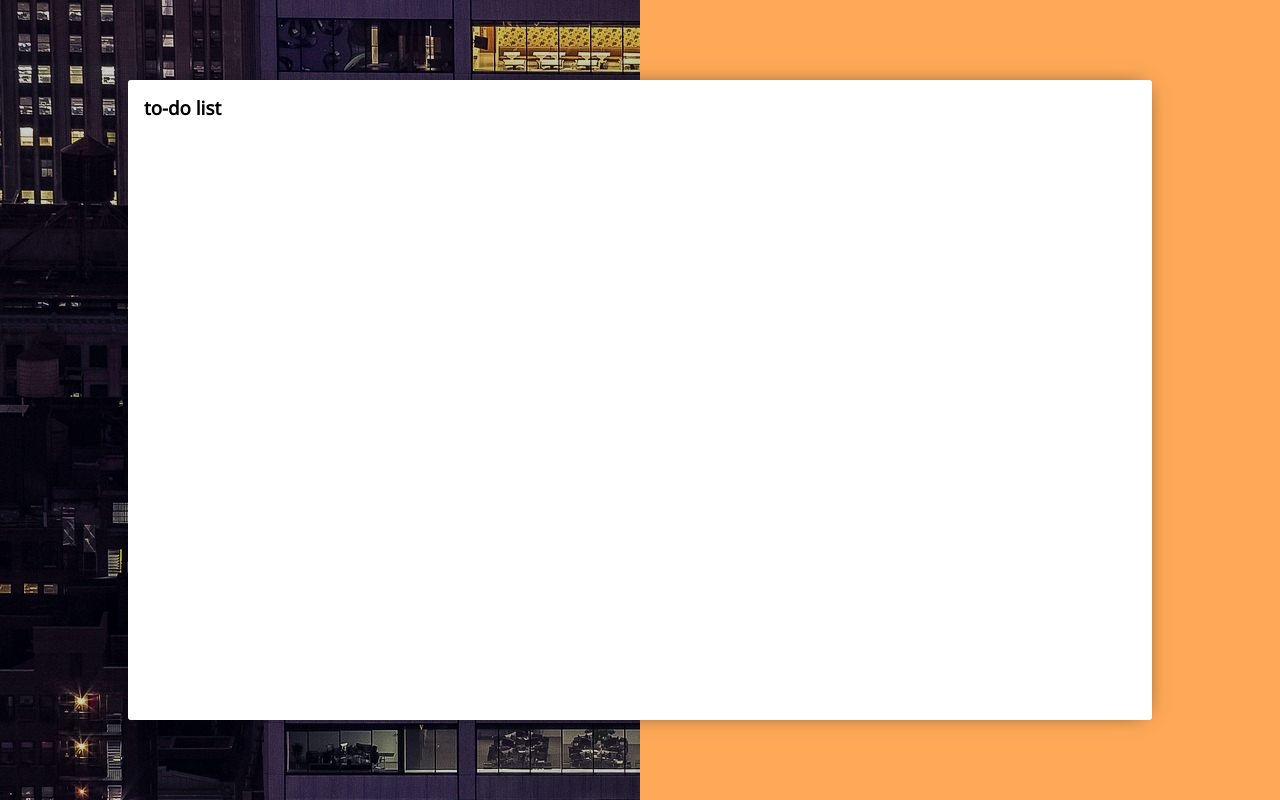
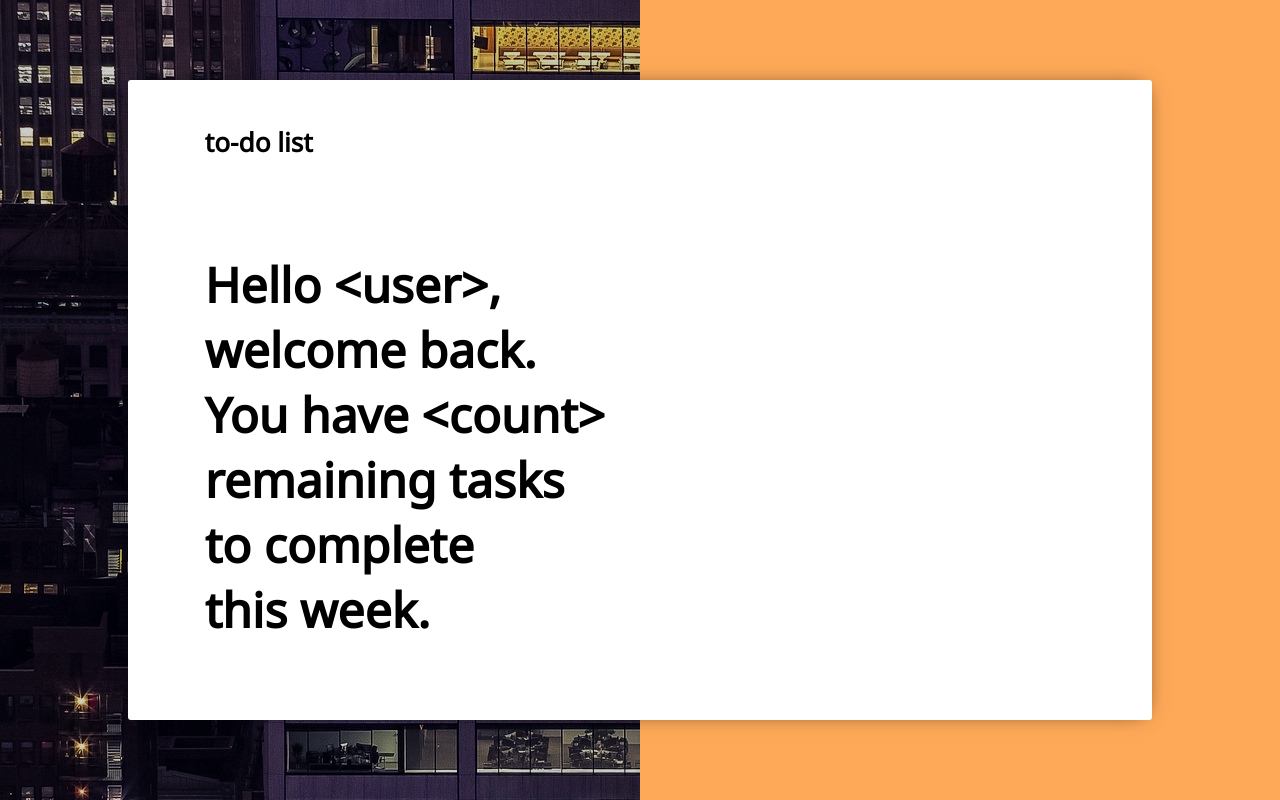
Before and after one commit to pkestikar/todoList, a React app: page / in a window 1280 px wide. Built offline with nearby package versions, Linux system fonts and the light colour scheme.

Commit message:
added the mesage on the left side

```diff
--- a/app/components/TodoPad/index.js
+++ b/app/components/TodoPad/index.js
@@ -4,7 +4,24 @@ import TopBar from 'Components/TopBar';
 const TodoPad = (props) => {
     return (
         <div className="todo-pad">
-            <TopBar/>
+            <div className="todo-pad-content">
+                <TopBar/>
+                <div className="todo-wrapper">
+                    <div className="message">
+                        <p>
+                            Hello {'<user>'}, <br/>
+                            welcome back. <br/>
+                            You have {'<count>'} <br/>
+                            remaining tasks <br/>
+                            to complete <br/>
+                            this week. <br/>
+                        </p>
+                    </div>
+                    <div className="the-list">
+
+                    </div>
+                </div>
+            </div>
         </div>
     )
 };
--- a/app/components/TodoPad/style.scss
+++ b/app/components/TodoPad/style.scss
@@ -10,8 +10,33 @@
   background: white;
   border-radius: 3px;
   position: absolute;
+  display: flex;
+  justify-content: center;
 
   box-shadow: 0px 0px 20px -8px rgba(0,0,0,0.75);
   -webkit-box-shadow: 0px 0px 20px -8px rgba(0,0,0,0.75);
   -moz-box-shadow: 0px 0px 20px -8px rgba(0,0,0,0.75);
+
+  .todo-pad-content {
+    height: 100%;
+    width: 85%;
+    .todo-wrapper {
+      height: 85%;
+      display: flex;
+      .message {
+        height: 100%;
+        width: 50%;
+        p {
+          font-size: 3rem;
+          font-weight: bold;
+          margin-top: 5rem;
+        }
+      }
+      .the-list {
+        height: 100%;
+        width: 50%;
+        position: relative;
+      }
+    }
+  }
 }
--- a/app/components/TopBar/style.scss
+++ b/app/components/TopBar/style.scss
@@ -1,7 +1,11 @@
 .top-bar {
-  height: 55px;
+  height: 60px;
   display: flex;
   align-items: center;
-  padding-left: 1rem;
+  //padding-left: 1rem;
   background: transparent;
+  margin-top: 2rem;
+  .title {
+    font-size: 1.4rem;
+  }
 }
```
Also changed, not shown: app/components/TaskCard/index.js (added), app/components/TaskCard/style.scss (added), dist/app.css, dist/main.js.
